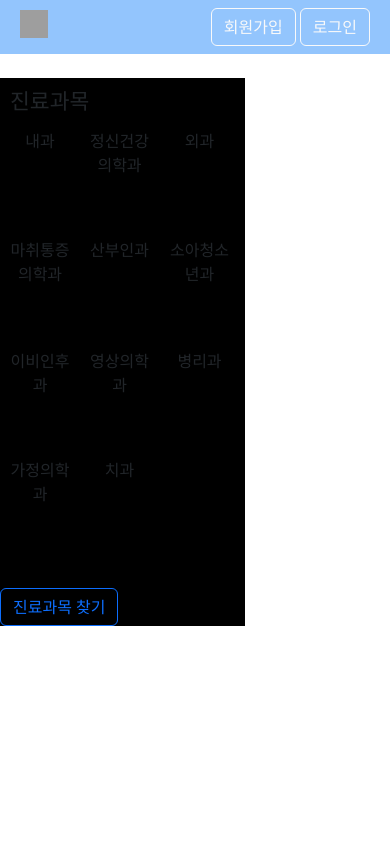
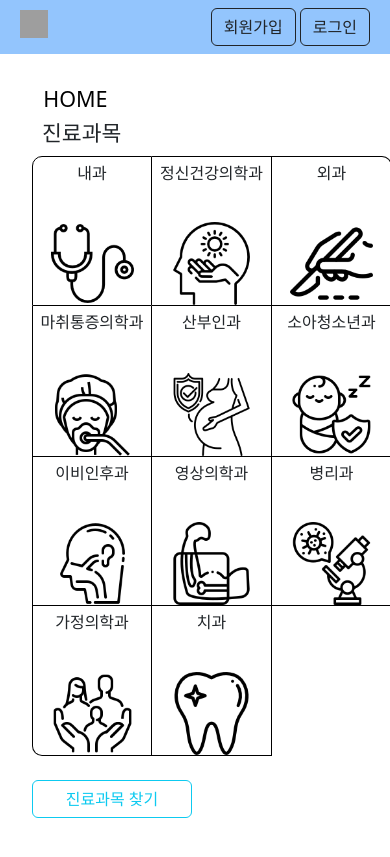
Before and after one commit to jejucoding2022/hackathon, a Django app: page /hospitallist/ in a window 390 px wide, after a click that opens the changed part. Shown: the top 857 px of the page. Run offline with Django 3.2, Linux system fonts and the light colour scheme; some libraries are stand-ins or nearby versions; grey boxes are pictures that could not be loaded.

Commit message:
반응형 디자인 끝

```diff
--- a/main/static/css/style.css
+++ b/main/static/css/style.css
@@ -13,6 +13,19 @@ body {
 a {
     text-decoration: none;
     color: black;
+}
+.search-btn {
+    background-color: #93c5fd !important;
+    border-color: #93c5fd !important;
+}
+.global-menu {
+    position: fixed;
+    margin-left: -1000px;
+    z-index: 500;
+    width: 100%;
+    height: 100%;
+    padding-top: 2rem;
+    background-color: black;
 }
 .menuBtn {
     display: none;
@@ -344,22 +357,46 @@ label[for='check-area-all'] {
     }
     .menuBtn +label{
         display: inline-block;
+        z-index: 2000;
     }
     .navbar-brand {
         display: none;
+    }
+    .global-menu {
+        z-index: 1000;
     }
     .subject-container {
         display:flex
     }
     .subject-items {
         position: fixed;
-        margin-left: -245px;
-        width: 100%;
-        z-index: 10000;
-        background-color: black;
+        margin-left: -2000px;
+        min-width: 360px;
+        margin-top: 2rem;
+        z-index: 1000;
+
+    }
+    .subject-check +label{
+        display: inline-block;
+        padding: 4px;
+        width: 120px;
+        height: 150px;
+        border: 0.5px solid black;
+    }
+    .btn-menu {
+        min-width: 160px;
     }
     .menu-on {
         margin-left: 0;
+        min-width: 420px !important;
+        background-color: white;
+        z-index: 500;
+        overflow: hidden;
+        padding-left: 2rem;
+        /* opacity: 70%; */
+    }
+    .overflow {
+        overflow: hidden;
     }
     .hospital-list {
         width: 95%;
--- a/main/templates/main/base.html
+++ b/main/templates/main/base.html
@@ -25,8 +25,8 @@
             </div>
         <div class="sign-inup">
         {% if not 'user_id' in request.session %}
-            <button class="btn btn-outline-light" type="button" value="회원가입창" onclick="showPopup_signout();">회원가입</button>
-            <button class="btn btn-outline-light" type="button" value="로그인창" onclick="showPopup_login();">로그인</button>
+            <button class="btn btn-outline-dark" type="button" value="회원가입창" onclick="showPopup_signout();">회원가입</button>
+            <button class="btn btn-outline-dark" type="button" value="로그인창" onclick="showPopup_login();">로그인</button>
         </div>
         {% else %}
             {{request.session.name}}님 안녕하세요
@@ -34,7 +34,9 @@
         {% endif %}
         </div>
     </nav>
-
+    <div class="global-menu">
+        <a href="/" class="global-home"><h4 style="padding-left:0.7rem;">HOME</h4></a>
+    </div>
     {% if message %}
     <!--팝업창-->
         <script>
@@ -62,6 +64,8 @@
     <script>
         $menubtn = document.querySelector(".menuBtn")
         $menubtn.addEventListener('click', ()=>{
+            document.body.classList.toggle('overflow')
+            document.querySelector('.global-menu').classList.toggle("menu-on")
             document.querySelector(".subject-items").classList.toggle("menu-on")
         })
 
--- a/main/templates/main/hospitallist.html
+++ b/main/templates/main/hospitallist.html
@@ -18,7 +18,7 @@
             <div class=""></div>
         </div>
         {% endfor %}
-        <button style="margin-top: 1.5rem;" type="submit" class="btn btn-outline-primary">진료과목 찾기</button>
+        <button style="margin-top: 1.5rem;" type="submit" class="btn btn-menu btn-outline-info">진료과목 찾기</button>
     </form>
 
 <hr>
--- a/main/templates/main/hospitalsubject.html
+++ b/main/templates/main/hospitalsubject.html
@@ -18,7 +18,7 @@
             <div class=""></div>
         </div>
         {% endfor %}
-        <button style="margin-top: 1.5rem;"type="submit" class="btn btn-outline-primary">진료과목 찾기</button>
+        <button style="margin-top: 1.5rem;"type="submit" class="btn btn-menu btn-outline-info">진료과목 찾기</button>
     </form>
 
     <div class="hospital-list">
--- a/main/templates/main/index.html
+++ b/main/templates/main/index.html
@@ -18,7 +18,7 @@
                 </div>
             </div>
             <div class="d-grid gap-2 col-3 mx-auto mt-5">
-                <button type="submit" class="btn btn-info">
+                <button type="submit" class="btn search-btn btn-info">
                     병원 찾기
                 </button>
             </div>
```
